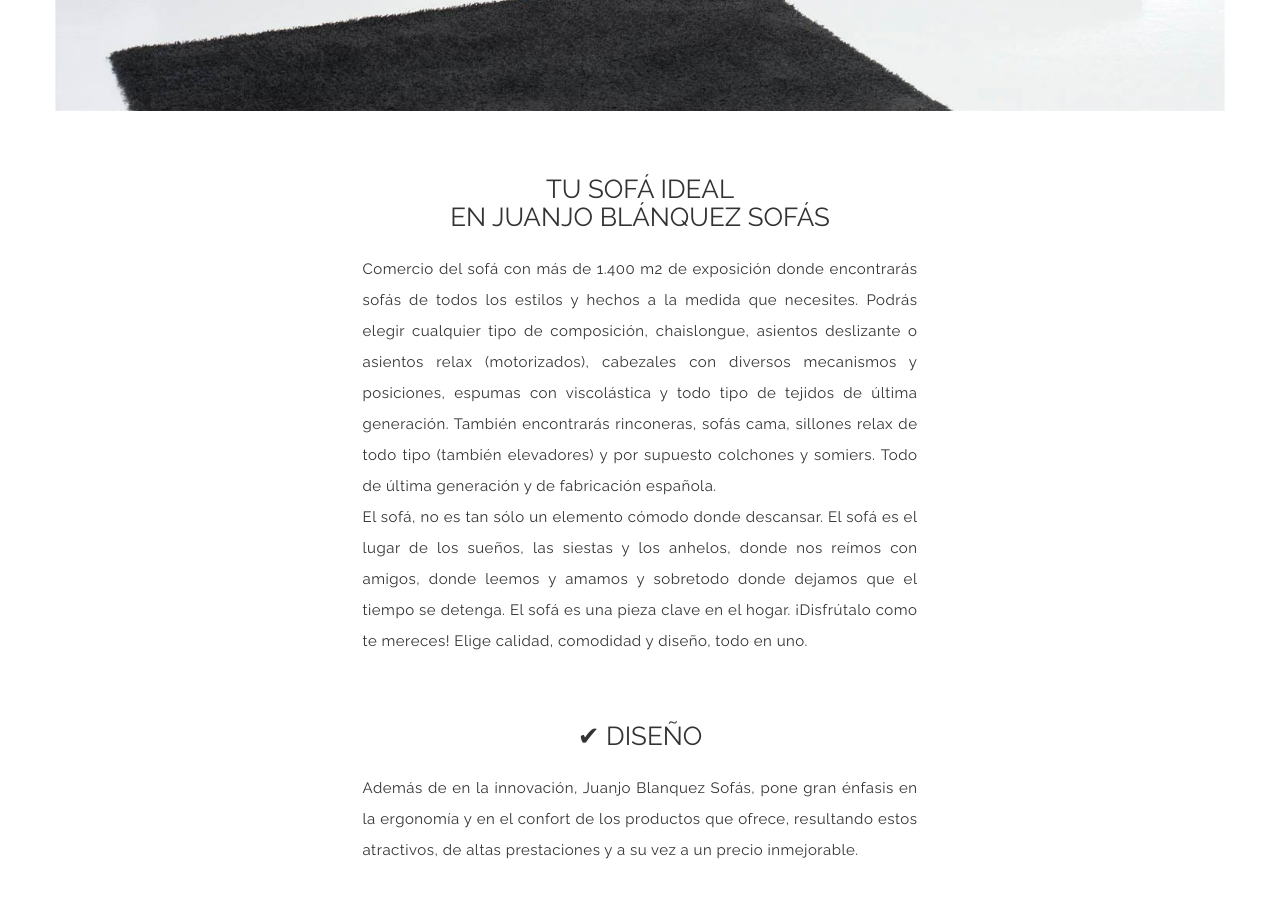
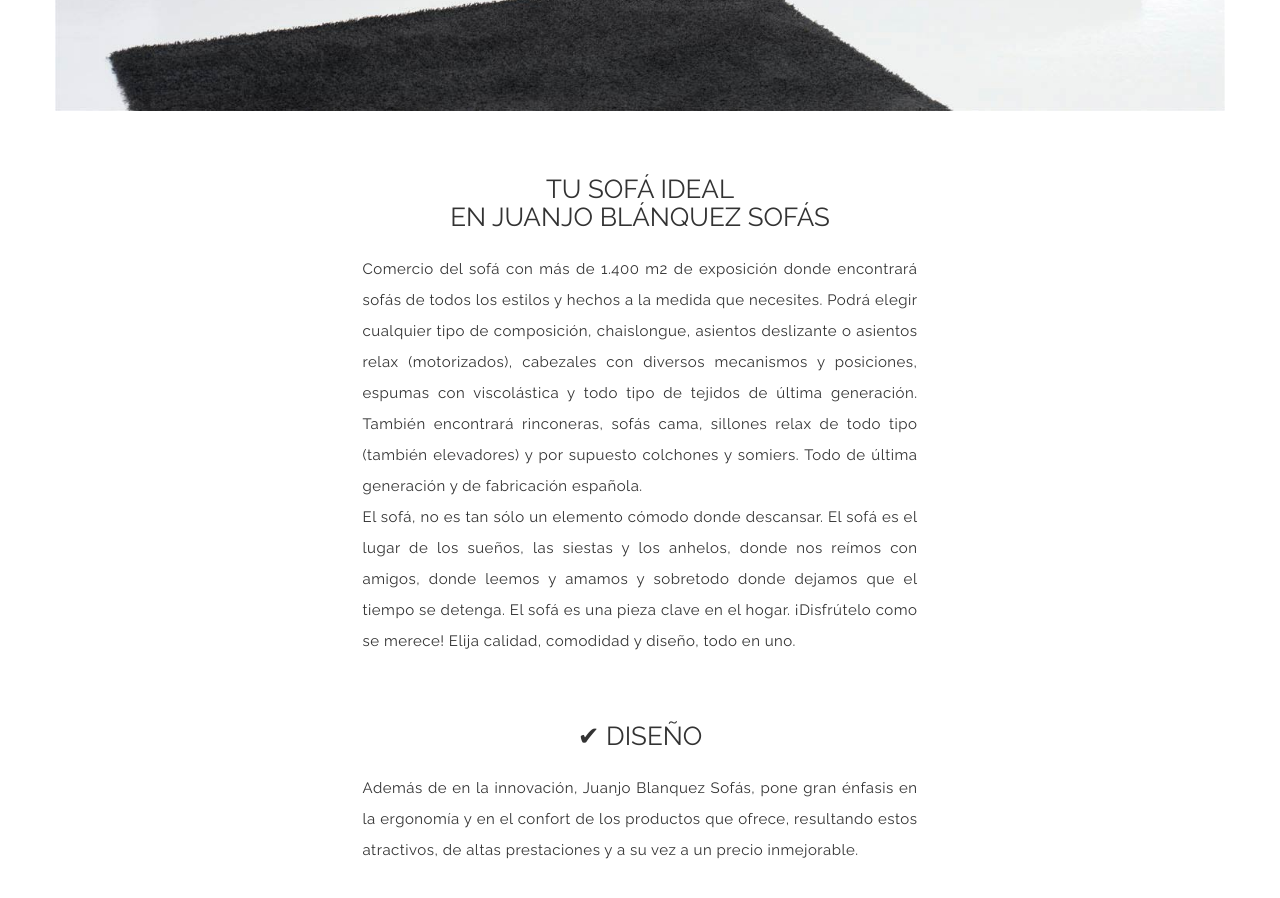
Before and after one commit to juanjoblanquezsofas/juanjoblanquezsofas.github.io, a Jekyll site: the page built from _pages/servicios.md, in a window 1280 px wide and 900 px high, scrolled down 1000 px. Built offline with Jekyll 4.4.1, drawn with Linux system fonts in a browser that asks for light colours; nearby versions of some CDN libraries.

Commit message:
Updated servicios.md

```diff
--- a/_pages/servicios.md
+++ b/_pages/servicios.md
@@ -14,9 +14,9 @@ published: true
 	<div class="col-md-3"></div>
 	<div class="col-md-6 text-center">
 		<h3>TU SOFÁ IDEAL<br> EN JUANJO BLÁNQUEZ SOFÁS</h3>
-		<p>Comercio del sofá con más de 1.400 m2 de exposición donde encontrarás sofás de todos los estilos y hechos a la medida que necesites. Podrás elegir cualquier tipo de composición, chaislongue, asientos deslizante o asientos relax (motorizados), cabezales con diversos mecanismos y posiciones, espumas con viscolástica y todo tipo de tejidos de última generación. También encontrarás rinconeras, sofás cama, sillones relax de todo tipo (también elevadores) y por supuesto colchones y somiers. Todo de última generación y de fabricación española.</p>
+		<p>Comercio del sofá con más de 1.400 m2 de exposición donde encontrará sofás de todos los estilos y hechos a la medida que necesites. Podrá elegir cualquier tipo de composición, chaislongue, asientos deslizante o asientos relax (motorizados), cabezales con diversos mecanismos y posiciones, espumas con viscolástica y todo tipo de tejidos de última generación. También encontrará rinconeras, sofás cama, sillones relax de todo tipo (también elevadores) y por supuesto colchones y somiers. Todo de última generación y de fabricación española.</p>
 
-		<p>El sofá, no es tan sólo un elemento cómodo donde descansar. El sofá es el lugar de los sueños, las siestas y los anhelos, donde nos reímos con amigos, donde leemos y amamos y sobretodo donde dejamos que el tiempo se detenga. El sofá es una pieza clave en el hogar. ¡Disfrútalo como te mereces! Elige calidad, comodidad y diseño, todo en uno.</p>
+		<p>El sofá, no es tan sólo un elemento cómodo donde descansar. El sofá es el lugar de los sueños, las siestas y los anhelos, donde nos reímos con amigos, donde leemos y amamos y sobretodo donde dejamos que el tiempo se detenga. El sofá es una pieza clave en el hogar. ¡Disfrútelo como se merece! Elija calidad, comodidad y diseño, todo en uno.</p>
 
 		<p>&nbsp;</p>
 
```
